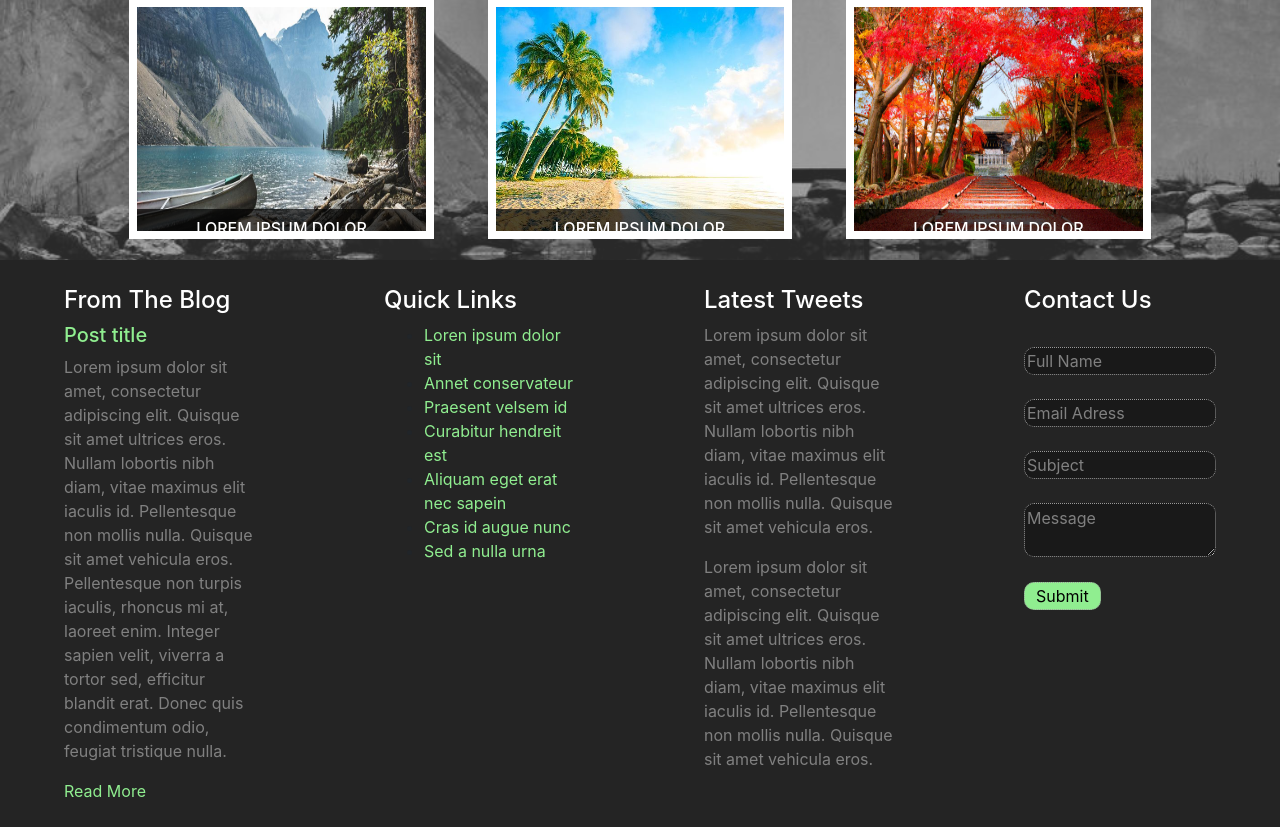
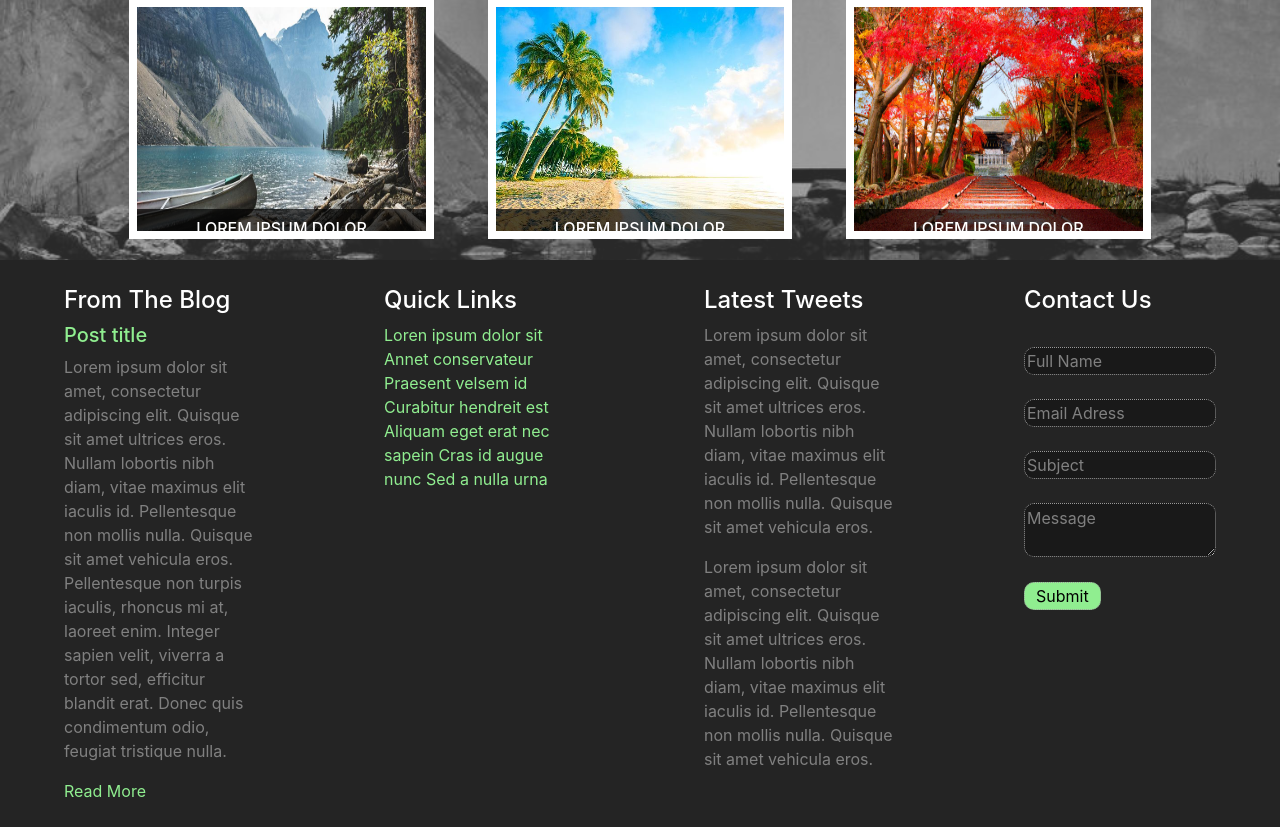
Before and after one commit to MariusPaq/Integration-n1-TheModernist, a PHP site: page /index.php in a window 1280 px wide. Shown: the part 1152-1979 px from the top of the page. Run offline with PHP 8.4, Linux system fonts and the light colour scheme.

Commit message:
Quick links

```diff
--- a/footer.php
+++ b/footer.php
@@ -8,31 +8,15 @@
             <a href="#">Read More</a>
           </div><!--FIN Box-->
 
-          <div class="box"><!--Links(a)-->
+          <div class="box" id="quicklinks"><!--Links(a)-->
             <h4>Quick Links</h4>
-            <ul class="liste">
-              <li>
                 <a href="#">Loren ipsum dolor sit</a>
-              </li>
-              <li>
                 <a href="#">Annet conservateur</a>
-              </li>
-              <li>
                 <a href="#">Praesent velsem id</a>
-              </li>
-              <li>
                 <a href="#">Curabitur hendreit est</a>
-              </li>
-              <li>
                 <a href="#">Aliquam eget erat nec sapein</a>
-              </li>
-              <li>
                 <a href="#">Cras id augue nunc</a>
-              </li>
-              <li>
                 <a href="#">Sed a nulla urna</a>
-              </li>
-            </ul>
           </div><!--FIN Box-->
 
           <div class="box"><!--tweets(p)-->
```
